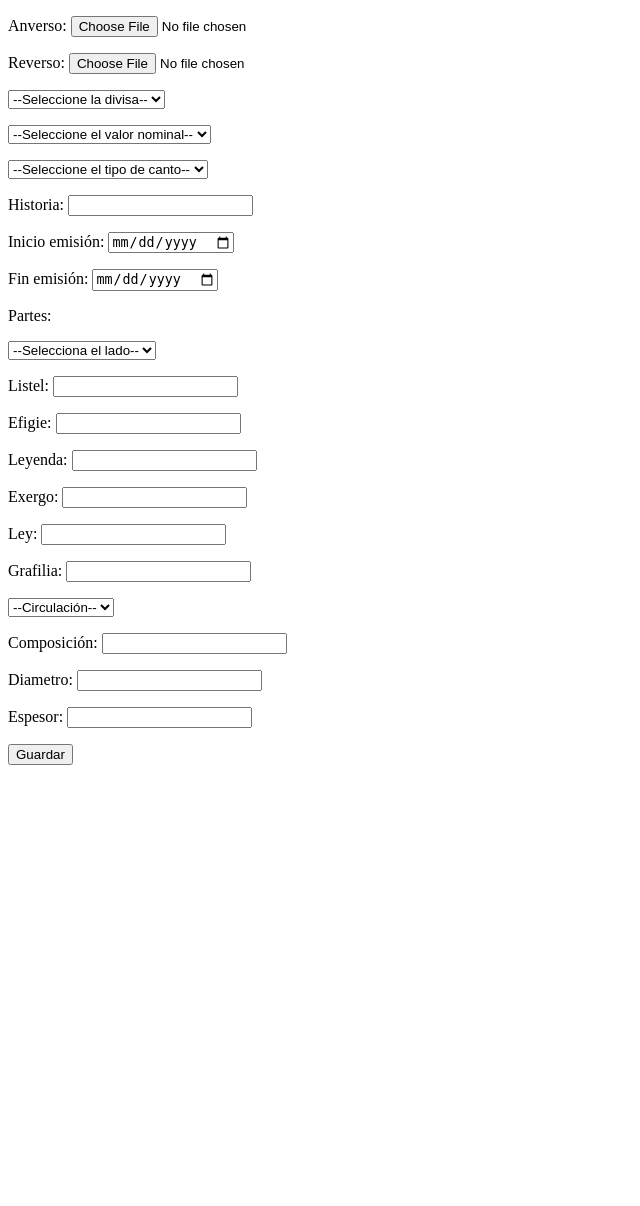
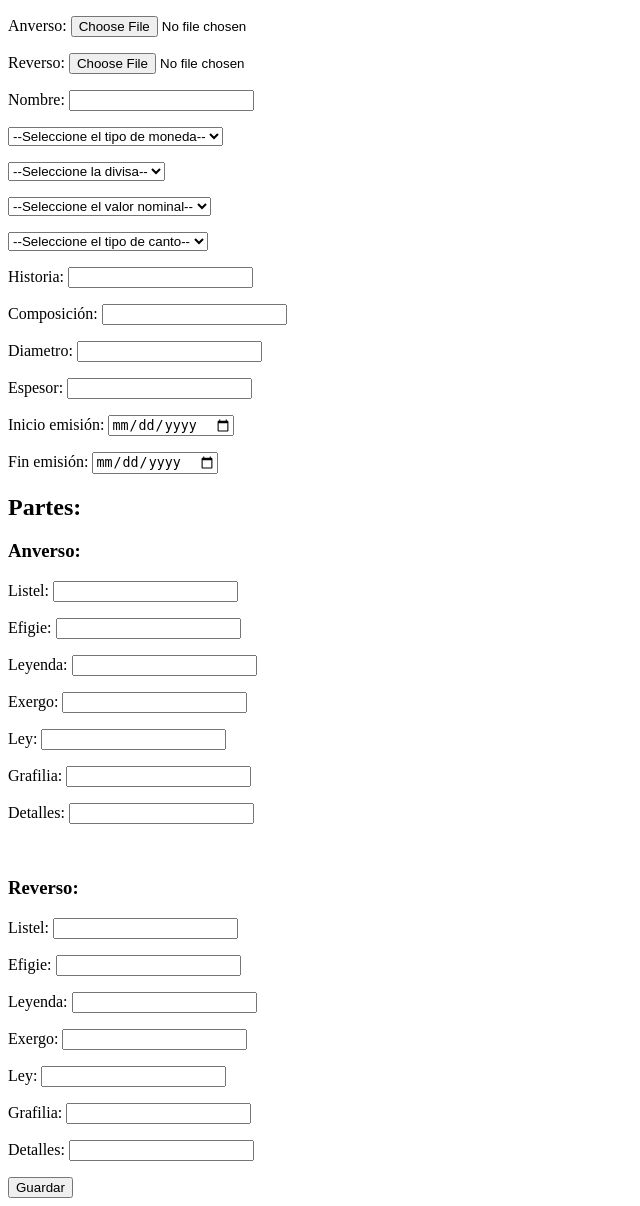
Before and after one commit to G2b444/NumisArg, a PHP site: page /ingresar_moneda.php in a window 1280 px wide. Shown: the whole page, without its empty margins (0-640 px from the left). Before the commit the page ends 765 px from the top, so only its background shows below. Run offline with PHP 8.4, Linux system fonts and the light colour scheme; data that the repository does not hold is empty.

Commit message:
Finalmente puede se puede ingresar una moneda

```diff
--- a/ingresar_moneda.php
+++ b/ingresar_moneda.php
@@ -14,6 +14,25 @@
         <p>
             <label for="rvo">Reverso:</label>
             <input type="file" name="rvo" required>
+        </p>
+        <p>
+            <label for="nombre_moneda">Nombre:</label>
+            <input type="text" name="nombre_moneda" required>
+        </p>
+        <p>
+            <select name="tipo_moneda" id="">
+                <option selected disabled>--Seleccione el tipo de moneda--</option>
+                <?php
+                include 'conexion.php';
+
+                $sql = "SELECT * FROM tipo_moneda";
+                $res = mysqli_query($conectar, $sql);
+
+                foreach($res as $filas){
+                    echo "<option value='".$filas['id_tipo_moneda']."'>".$filas['tipo_moneda']."</option>";
+                }
+                ?>
+            </select>
         </p>
         <p>
             <select name="divisa" id="" required>
@@ -61,56 +80,6 @@
             <input type="text" name="historia" required>
         </p>
         <p>
-            <label for="ini_emi">Inicio emisión:</label>
-            <input type="date" name="ini_emi" required>
-        </p>
-        <p>
-            <label for="fin_emi">Fin emisión:</label>
-            <input type="date" name="fin_emi" required>
-        </p>
-        <p>
-            <label for="">Partes:</label>
-                <p>
-                <p>
-                    <select name="lado" required>
-                        <option value="" disabled selected>--Selecciona el lado--</option>
-                        <option value="Anverso">Anverso</option>
-                        <option value="Reverso">Reverso</option>
-                    </select>
-                </p>
-                <p>
-                    <label for="listel">Listel:</label>
-                    <input type="text" name="listel" required>
-                </p>
-                <p>
-                    <label for="efigie">Efigie:</label>
-                    <input type="text" name="efigie" required>
-                </p>
-                <p>
-                    <label for="leyenda">Leyenda:</label>
-                    <input type="text" name="leyenda" required>
-                </p>
-                <p>
-                    <label for="exergo">Exergo:</label>
-                    <input type="text" name="exergo" required>
-                </p>
-                <p>
-                    <label for="ley">Ley:</label>
-                    <input type="text" name="ley" required>
-                </p>
-                <p>
-                    <label for="grafilia">Grafilia:</label>
-                    <input type="text" name="grafilia" required>
-                </p>
-            </p>
-            <p>
-                <select name="circulacion" id="" required>
-                    <option value="" Selected disabled>--Circulación--</option>
-                    <option value="0">Verdadero</option>
-                    <option value="1">Falso</option>
-                </select>
-            </p>
-            <p>
                 <label for="composicion">Composición:</label>
                 <input type="text" name="composicion" id="" required>
             </p>
@@ -122,6 +91,81 @@
                 <label for="espesor">Espesor:</label>
                 <input type="number" name="espesor" required>
             </p>
+        <p>
+            <label for="ini_emi">Inicio emisión:</label>
+            <input type="date" name="ini_emi" required>
+        </p>
+        <p>
+            <label for="fin_emi">Fin emisión:</label>
+            <input type="date" name="fin_emi" required>
+        </p>
+        <p>
+            <h2>Partes:</h2>
+                <p>
+                    <h3>Anverso:</h3>
+                    <p>
+                        <p>
+                            <label for="listel">Listel:</label>
+                            <input type="text" name="listel_anver" required>
+                        </p>
+                        <p>
+                            <label for="efigie">Efigie:</label>
+                            <input type="text" name="efigie_anver" required>
+                        </p>
+                        <p>
+                            <label for="leyenda">Leyenda:</label>
+                            <input type="text" name="leyenda_anver" required>
+                        </p>
+                        <p>
+                            <label for="exergo">Exergo:</label>
+                            <input type="text" name="exergo_anver" required>
+                        </p>
+                        <p>
+                            <label for="ley">Ley:</label>
+                            <input type="text" name="ley_anver" required>
+                        </p>
+                        <p>
+                            <label for="grafilia">Grafilia:</label>
+                            <input type="text" name="grafilia_anver" required>
+                        </p>
+                        <p>
+                            <label for="detalles">Detalles:</label>
+                            <input type="text" name="detalles_anver">
+                        </p>
+                    </p>
+                    <br>
+                    <h3>Reverso:</h3>
+                    <p>
+                        <p>
+                            <label for="listel">Listel:</label>
+                            <input type="text" name="listel_rever" required>
+                        </p>
+                        <p>
+                            <label for="efigie">Efigie:</label>
+                            <input type="text" name="efigie_rever" required>
+                        </p>
+                        <p>
+                            <label for="leyenda">Leyenda:</label>
+                            <input type="text" name="leyenda_rever" required>
+                        </p>
+                        <p>
+                            <label for="exergo">Exergo:</label>
+                            <input type="text" name="exergo_rever" required>
+                        </p>
+                        <p>
+                            <label for="ley">Ley:</label>
+                            <input type="text" name="ley_rever" required>
+                        </p>
+                        <p>
+                            <label for="grafilia">Grafilia:</label>
+                            <input type="text" name="grafilia_rever" required>
+                        </p>
+                        <p>
+                            <label for="detalles">Detalles:</label>
+                            <input type="text" name="detalles_rever">
+                        </p>
+                    </p>
+                </p>
         </p>
         <input type="submit" value="Guardar">
     </form>
```
Also changed, not shown: insertar_moneda.php (+60 -18 lines).
